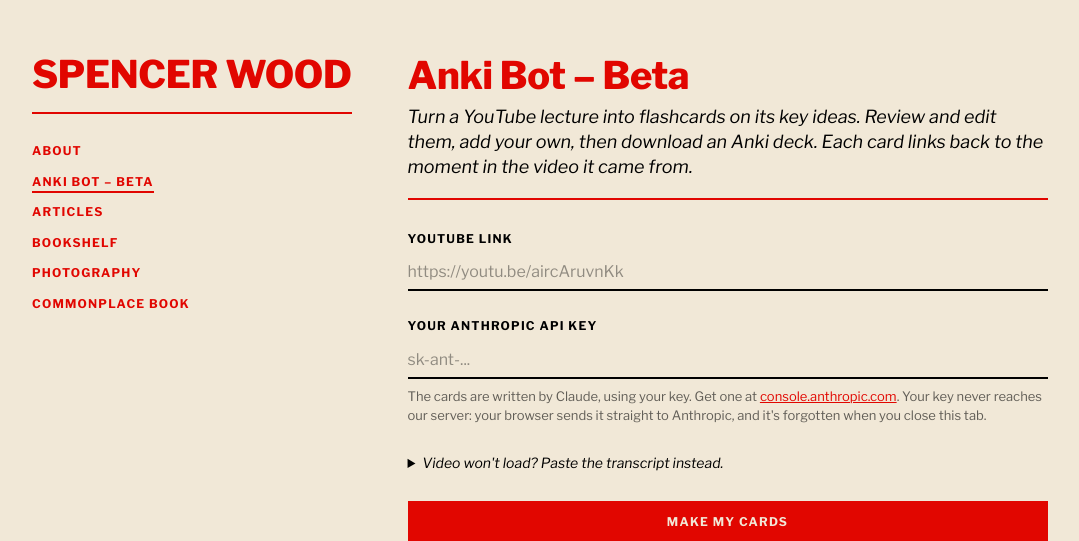
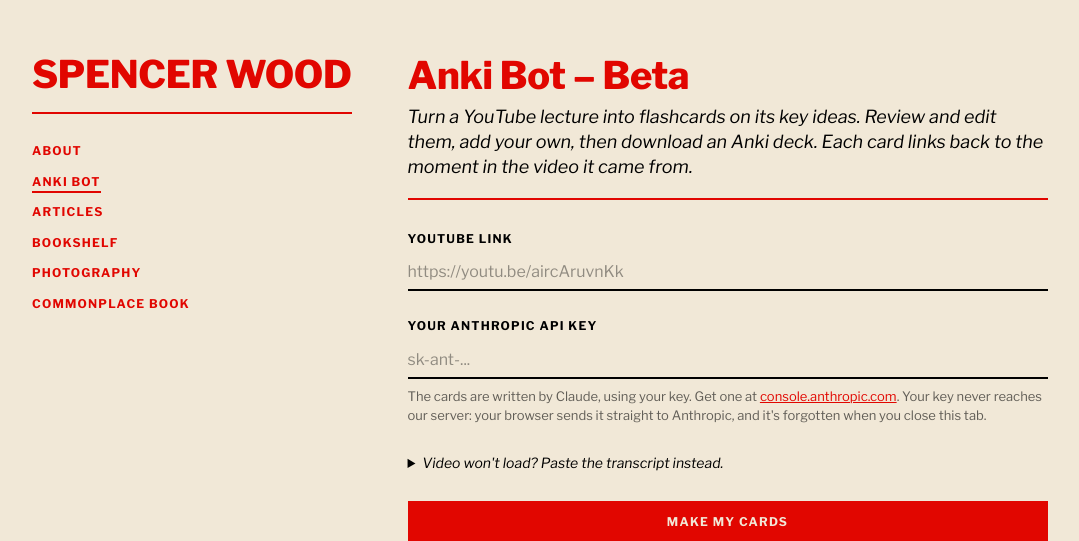
Before and after one commit to spencerwood1031/anki-bot, a Flask app: page / in a window 1280 px wide. Shown: the top 541 px of the page, without its empty margins (36-1115 px from the left). Run offline with Flask 3, Linux system fonts and the light colour scheme.

Commit message:
Website: plain "Anki Bot" in the sidebar
Co-Authored-By: Claude Opus 5.5 <noreply@anthropic.com>
Claude-Session: https://claude.ai/code/session_01Bye6LskSPAXdq6RUbUft6v

```diff
--- a/templates/index.html
+++ b/templates/index.html
@@ -152,7 +152,7 @@
     </header>
     <nav>
       <a href="https://spencerjwood.com/#about">About</a>
-      <a href="/" class="active" aria-current="page">Anki Bot – Beta</a>
+      <a href="/" class="active" aria-current="page">Anki Bot</a>
       <a href="https://spencerjwood.com/#articles">Articles</a>
       <a href="https://spencerjwood.com/#books">Bookshelf</a>
       <a href="https://spencerjwood.com/#photography">Photography</a>
```
